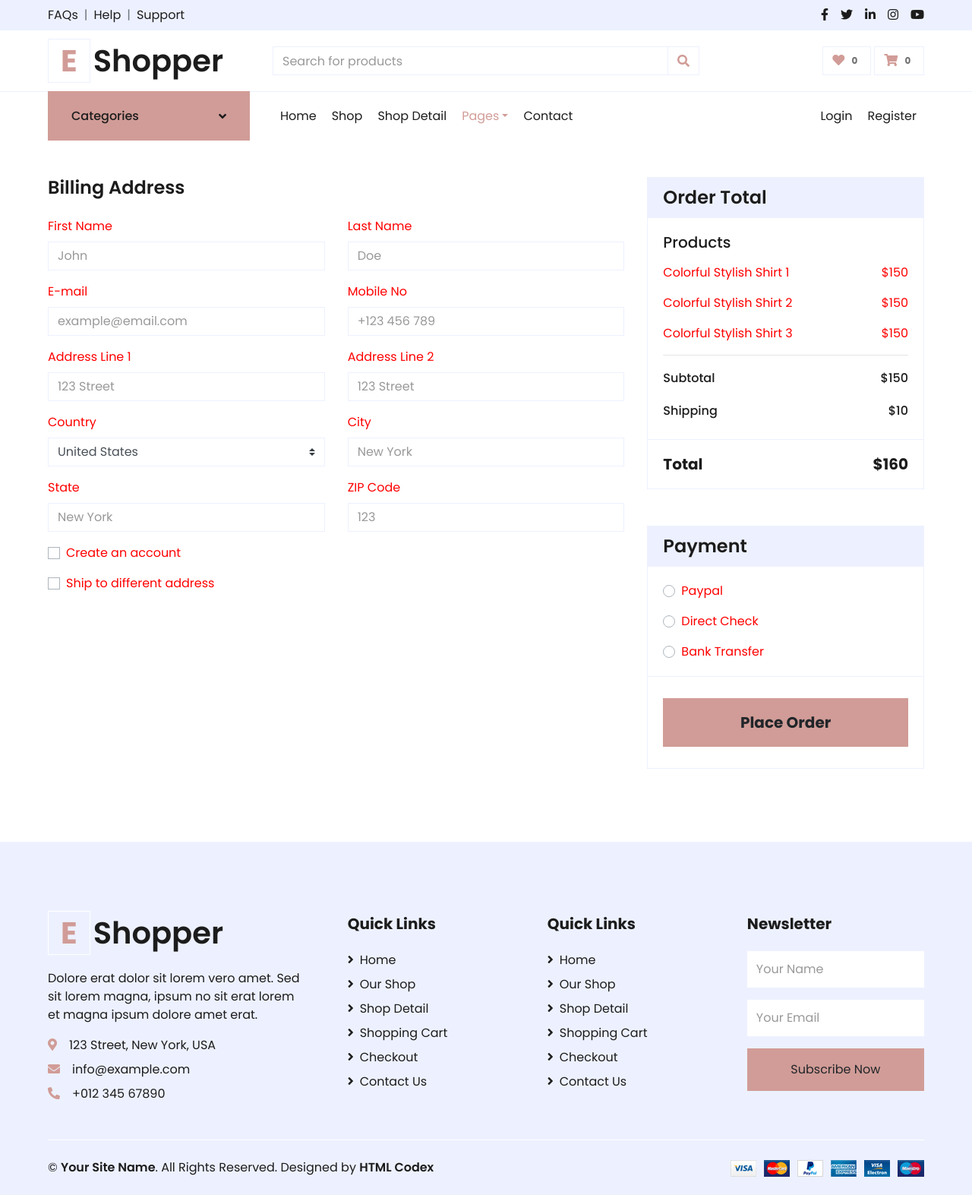
After one commit to Goddy01/E-commerce, a Django app: template templates/checkout.html in a window 1280 px wide. The commit adds this page. Shown: the whole page at 76% size. Run offline with Django 3.2, Linux system fonts and the light colour scheme; the template is opened without the code that fills it, so the values that code supplies are empty; some libraries are stand-ins or nearby versions.

Commit message:
added the checkout page

```diff
--- a/store/views.py
+++ b/store/views.py
@@ -2,4 +2,4 @@ from django.shortcuts import render
 from django.views.generic import TemplateView
 # Create your views here.
 class DefView(TemplateView):
-    template_name = 'cart.html'
+    template_name = 'checkout.html'
--- a/templates/base.html
+++ b/templates/base.html
@@ -227,7 +227,7 @@
                 </p>
             </div>
             <div class="col-md-6 px-xl-0 text-center text-md-right">
-                <img class="img-fluid" src="img/payments.png" alt="">
+                <img class="img-fluid" src="{% static 'img/payments.png' %}" alt="">
             </div>
         </div>
     </div>
--- /dev/null
+++ b/templates/checkout.html
@@ -0,0 +1,190 @@
+{% extends 'base.html' %}
+{% block title %}Checkout{% endblock title %}
+{% block content %}
+    <!-- Checkout Start -->
+    <div class="container-fluid pt-5">
+        <div class="row px-xl-5">
+            <div class="col-lg-8">
+                <div class="mb-4">
+                    <h4 class="font-weight-semi-bold mb-4">Billing Address</h4>
+                    <div class="row">
+                        <div class="col-md-6 form-group">
+                            <label>First Name</label>
+                            <input class="form-control" type="text" placeholder="John">
+                        </div>
+                        <div class="col-md-6 form-group">
+                            <label>Last Name</label>
+                            <input class="form-control" type="text" placeholder="Doe">
+                        </div>
+                        <div class="col-md-6 form-group">
+                            <label>E-mail</label>
+                            <input class="form-control" type="text" placeholder="example@email.com">
+                        </div>
+                        <div class="col-md-6 form-group">
+                            <label>Mobile No</label>
+                            <input class="form-control" type="text" placeholder="+123 456 789">
+                        </div>
+                        <div class="col-md-6 form-group">
+                            <label>Address Line 1</label>
+                            <input class="form-control" type="text" placeholder="123 Street">
+                        </div>
+                        <div class="col-md-6 form-group">
+                            <label>Address Line 2</label>
+                            <input class="form-control" type="text" placeholder="123 Street">
+                        </div>
+                        <div class="col-md-6 form-group">
+                            <label>Country</label>
+                            <select class="custom-select">
+                                <option selected>United States</option>
+                                <option>Afghanistan</option>
+                                <option>Albania</option>
+                                <option>Algeria</option>
+                            </select>
+                        </div>
+                        <div class="col-md-6 form-group">
+                            <label>City</label>
+                            <input class="form-control" type="text" placeholder="New York">
+                        </div>
+                        <div class="col-md-6 form-group">
+                            <label>State</label>
+                            <input class="form-control" type="text" placeholder="New York">
+                        </div>
+                        <div class="col-md-6 form-group">
+                            <label>ZIP Code</label>
+                            <input class="form-control" type="text" placeholder="123">
+                        </div>
+                        <div class="col-md-12 form-group">
+                            <div class="custom-control custom-checkbox">
+                                <input type="checkbox" class="custom-control-input" id="newaccount">
+                                <label class="custom-control-label" for="newaccount">Create an account</label>
+                            </div>
+                        </div>
+                        <div class="col-md-12 form-group">
+                            <div class="custom-control custom-checkbox">
+                                <input type="checkbox" class="custom-control-input" id="shipto">
+                                <label class="custom-control-label" for="shipto"  data-toggle="collapse" data-target="#shipping-address">Ship to different address</label>
+                            </div>
+                        </div>
+                    </div>
+                </div>
+                <div class="collapse mb-4" id="shipping-address">
+                    <h4 class="font-weight-semi-bold mb-4">Shipping Address</h4>
+                    <div class="row">
+                        <div class="col-md-6 form-group">
+                            <label>First Name</label>
+                            <input class="form-control" type="text" placeholder="John">
+                        </div>
+                        <div class="col-md-6 form-group">
+                            <label>Last Name</label>
+                            <input class="form-control" type="text" placeholder="Doe">
+                        </div>
+                        <div class="col-md-6 form-group">
+                            <label>E-mail</label>
+                            <input class="form-control" type="text" placeholder="example@email.com">
+                        </div>
+                        <div class="col-md-6 form-group">
+                            <label>Mobile No</label>
+                            <input class="form-control" type="text" placeholder="+123 456 789">
+                        </div>
+                        <div class="col-md-6 form-group">
+                            <label>Address Line 1</label>
+                            <input class="form-control" type="text" placeholder="123 Street">
+                        </div>
+                        <div class="col-md-6 form-group">
+                            <label>Address Line 2</label>
+                            <input class="form-control" type="text" placeholder="123 Street">
+                        </div>
+                        <div class="col-md-6 form-group">
+                            <label>Country</label>
+                            <select class="custom-select">
+                                <option selected>United States</option>
+                                <option>Afghanistan</option>
+                                <option>Albania</option>
+                                <option>Algeria</option>
+                            </select>
+                        </div>
+                        <div class="col-md-6 form-group">
+                            <label>City</label>
+                            <input class="form-control" type="text" placeholder="New York">
+                        </div>
+                        <div class="col-md-6 form-group">
+                            <label>State</label>
+                            <input class="form-control" type="text" placeholder="New York">
+                        </div>
+                        <div class="col-md-6 form-group">
+                            <label>ZIP Code</label>
+                            <input class="form-control" type="text" placeholder="123">
+                        </div>
+                    </div>
+                </div>
+            </div>
+            <div class="col-lg-4">
+                <div class="card border-secondary mb-5">
+                    <div class="card-header bg-secondary border-0">
+                        <h4 class="font-weight-semi-bold m-0">Order Total</h4>
+                    </div>
+                    <div class="card-body">
+                        <h5 class="font-weight-medium mb-3">Products</h5>
+                        <div class="d-flex justify-content-between">
+                            <p>Colorful Stylish Shirt 1</p>
+                            <p>$150</p>
+                        </div>
+                        <div class="d-flex justify-content-between">
+                            <p>Colorful Stylish Shirt 2</p>
+                            <p>$150</p>
+                        </div>
+                        <div class="d-flex justify-content-between">
+                            <p>Colorful Stylish Shirt 3</p>
+                            <p>$150</p>
+                        </div>
+                        <hr class="mt-0">
+                        <div class="d-flex justify-content-between mb-3 pt-1">
+                            <h6 class="font-weight-medium">Subtotal</h6>
+                            <h6 class="font-weight-medium">$150</h6>
+                        </div>
+                        <div class="d-flex justify-content-between">
+                            <h6 class="font-weight-medium">Shipping</h6>
+                            <h6 class="font-weight-medium">$10</h6>
+                        </div>
+                    </div>
+                    <div class="card-footer border-secondary bg-transparent">
+                        <div class="d-flex justify-content-between mt-2">
+                            <h5 class="font-weight-bold">Total</h5>
+                            <h5 class="font-weight-bold">$160</h5>
+                        </div>
+                    </div>
+                </div>
+                <div class="card border-secondary mb-5">
+                    <div class="card-header bg-secondary border-0">
+                        <h4 class="font-weight-semi-bold m-0">Payment</h4>
+                    </div>
+                    <div class="card-body">
+                        <div class="form-group">
+                            <div class="custom-control custom-radio">
+                                <input type="radio" class="custom-control-input" name="payment" id="paypal">
+                                <label class="custom-control-label" for="paypal">Paypal</label>
+                            </div>
+                        </div>
+                        <div class="form-group">
+                            <div class="custom-control custom-radio">
+                                <input type="radio" class="custom-control-input" name="payment" id="directcheck">
+                                <label class="custom-control-label" for="directcheck">Direct Check</label>
+                            </div>
+                        </div>
+                        <div class="">
+                            <div class="custom-control custom-radio">
+                                <input type="radio" class="custom-control-input" name="payment" id="banktransfer">
+                                <label class="custom-control-label" for="banktransfer">Bank Transfer</label>
+                            </div>
+                        </div>
+                    </div>
+                    <div class="card-footer border-secondary bg-transparent">
+                        <button class="btn btn-lg btn-block btn-primary font-weight-bold my-3 py-3">Place Order</button>
+                    </div>
+                </div>
+            </div>
+        </div>
+    </div>
+    <!-- Checkout End -->
+
+{% endblock content %}
```
